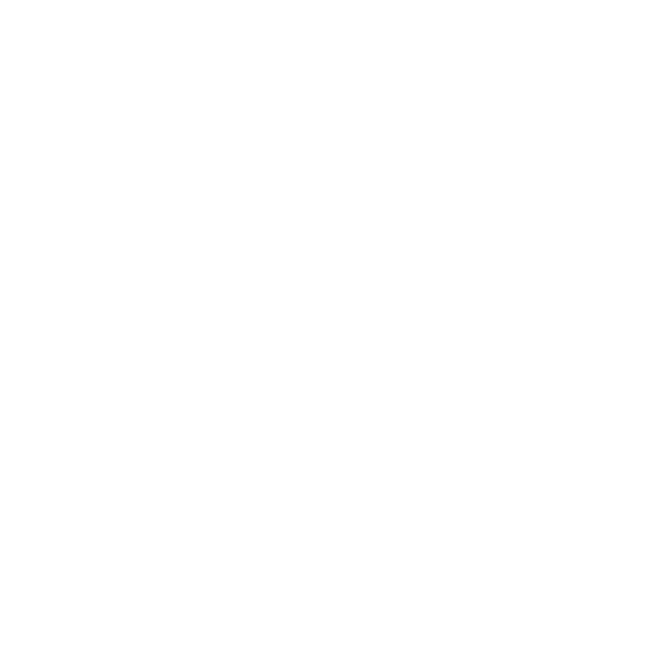
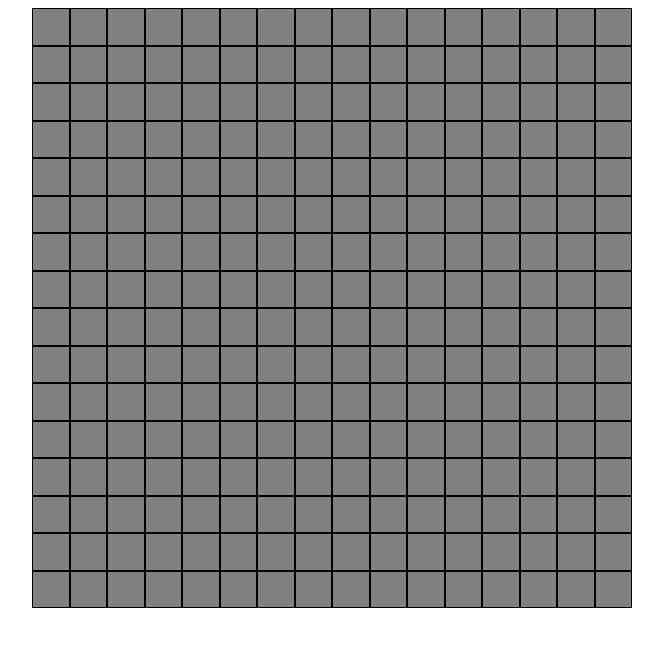
Before and after one commit to Pogoretskiy777/etch-a-sketch, a plain HTML site: page index.html in a window 1280 px wide. Shown: the whole page, without its empty margins (308-971 px from the left). Drawn offline with Linux system fonts and the light colour scheme.

Commit message:
Added basic foundation of the program

```diff
--- a/index.html
+++ b/index.html
@@ -2,6 +2,8 @@
 <html>
   <head>
     <title>Etch-A-Sketch</title>
+    <script src="script.js" defer></script>
+    <link rel="stylesheet" href="style.css" />
   </head>
   <body>
     <div class="container"></div>
--- a/script.js
+++ b/script.js
@@ -1 +1,7 @@
-let container = document.querySelector("container");
+let container = document.querySelector(".container");
+let cell = document.createElement("div");
+cell.classList.add("cell");
+
+for (i = 0; i < 256; i++) {
+  container.appendChild(cell.cloneNode(true));
+}
--- a/style.css
+++ b/style.css
@@ -1,3 +1,27 @@
+body {
+  display: flex;
+  flex-direction: column;
+  align-items: center;
+}
+
 .container {
-   background-color: black;
+  padding: 0;
+  margin: 0;
+  width: 600px;
+  background-color: grey;
+  display: flex;
+  justify-content: center;
+  align-content: stretch;
+  flex-direction: row;
+  flex-wrap: wrap;
 }
+
+.cell {
+  border-style: solid;
+  border-color: black;
+  border-width: 1px;
+  width: 35.5px;
+  height: 35.5px;
+  margin: 0;
+  padding: 0;
+}
```
